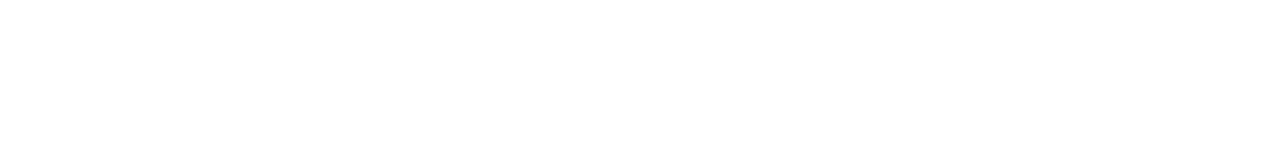
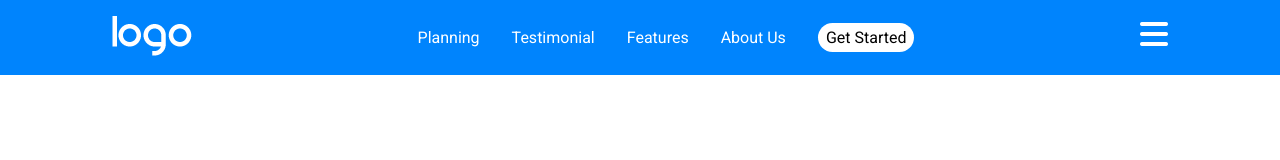
Before and after one commit to MicheleRai/htmlcss-responsive-layout, a plain HTML site: page index.html in a window 1280 px wide. Drawn offline with Linux system fonts and the light colour scheme.

Commit message:
nav added

```diff
--- a/index.html
+++ b/index.html
@@ -5,15 +5,44 @@
     <meta http-equiv="X-UA-Compatible" content="IE=edge">
     <meta name="viewport" content="width=device-width, initial-scale=1.0">
     <title>Responsive Layout</title>
+
     <!-- style -->
     <link rel="stylesheet" href="style.css">
+
+    <!-- font -->
     <link rel="preconnect" href="https://fonts.googleapis.com">
     <link rel="preconnect" href="https://fonts.gstatic.com" crossorigin>
     <link href="https://fonts.googleapis.com/css2?family=Roboto:wght@100;400;700;900&display=swap" rel="stylesheet">
+
     <!-- fontawesome -->
     <link rel="stylesheet" href="https://cdnjs.cloudflare.com/ajax/libs/font-awesome/6.2.0/css/all.min.css">
 </head>
 <body>
+    <!-- header -->
+    <header>
+        <nav class="nav-top">
+            <div class="container">
+                <a href="#!"><img src="img/logo.png" alt="logo"></a>
+                <ul>
+                    <li><a href="#!" class="nav-link">Planning</a></li>
+                    <li><a href="#!" class="nav-link">Testimonial</a></li>
+                    <li><a href="#!" class="nav-link">Features</a></li>
+                    <li><a href="#!" class="nav-link">About Us</a></li>
+                    <li><a href="#!" class="btn">Get Started</a></li>
+                </ul>
+                <div class="hamburgher">
+                    <i class="fa-solid fa-bars"></i>
+                </div>
+            </div>
+        </nav>
+    </header>
+    <!-- main with section -->
+    <main>
 
+    </main>
+    <!-- footer -->
+    <footer>
+
+    </footer>
 </body>
 </html>
--- a/style.css
+++ b/style.css
@@ -6,3 +6,71 @@
 html{
     font-family: 'Roboto', sans-serif;
 }
+/* general */
+.container{
+    max-width: 1120px;
+    margin: 0 auto;
+    padding: 0 1rem;
+}
+.btn{
+    all: unset;
+    display: inline-block;
+    white-space: nowrap;
+    border-radius: 10em;
+    padding: 0.3rem 0.5rem;
+    text-decoration: none;
+    cursor: pointer;
+}
+a{
+    text-decoration: none;
+}
+/* navbar */
+.nav-top{
+    background-color: #0084FD;
+    height: 4.7rem;
+    position: fixed;
+    z-index: 1;
+    top: 0;
+    width: 100vw;
+}
+.nav-top .container{
+    display: flex;
+    flex-direction: row;
+    text-align: center;
+    justify-content: space-between;
+    height: 100%;
+}
+.nav-top ul{
+    display: none;
+}
+.hamburgher{
+    font-size: 2rem;
+    padding: 1rem;
+    color: white;
+}
+.nav-top img{
+    padding: 1rem;
+}
+
+@media screen and (min-width: 811px) {
+    .nav-top ul{
+        display: flex;
+        align-items: center;
+        height: 100%;
+        list-style: none;
+    }
+    .nav-top li{
+        display: flex;
+        align-items: center;
+        height: 100%;
+        padding: 0 1rem;
+        text-decoration: none;
+    }
+    .nav-top li a{
+        color: white;
+    }
+    .nav-top li .btn{
+        background-color: white;
+        color: black;
+    }
+}
```
